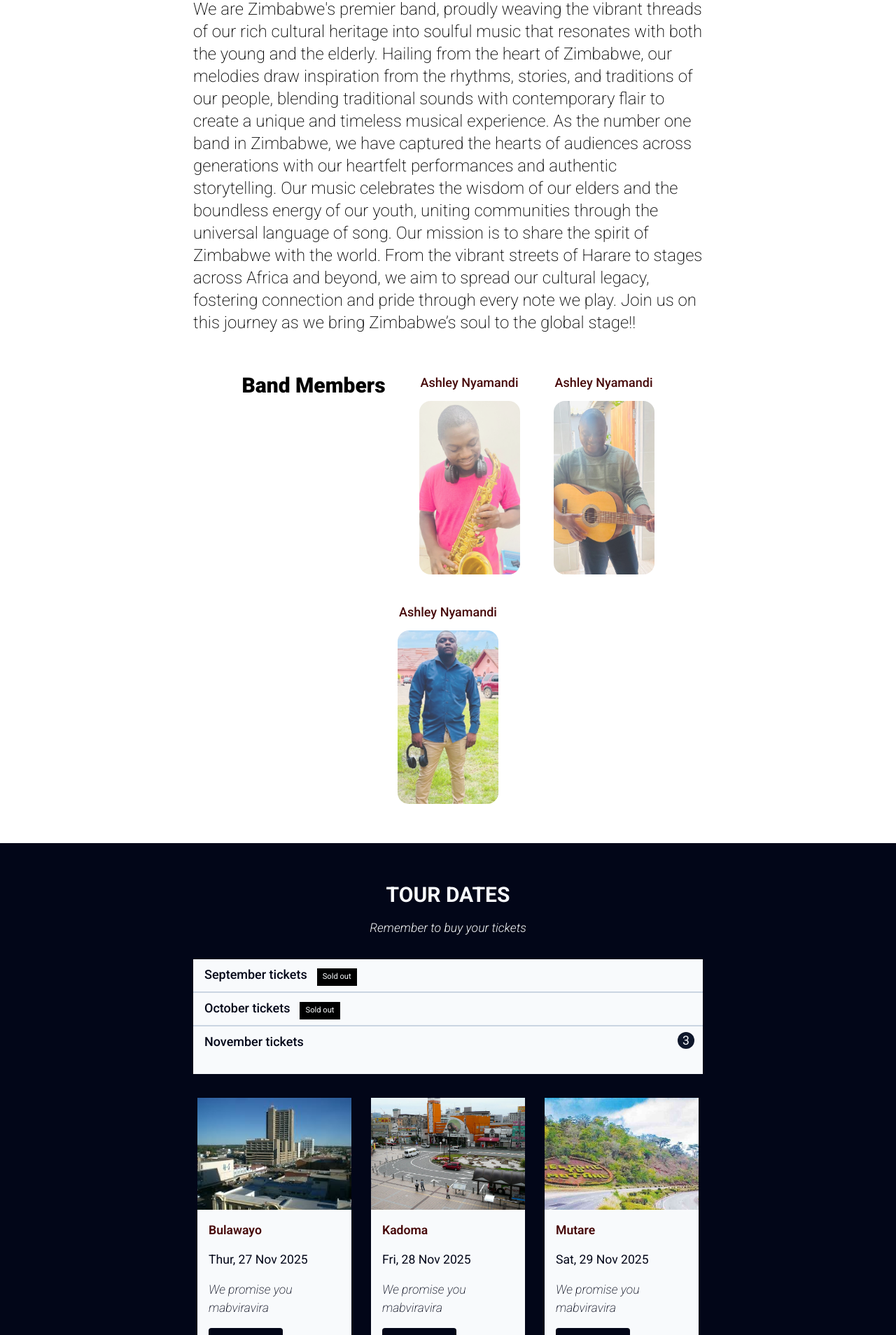
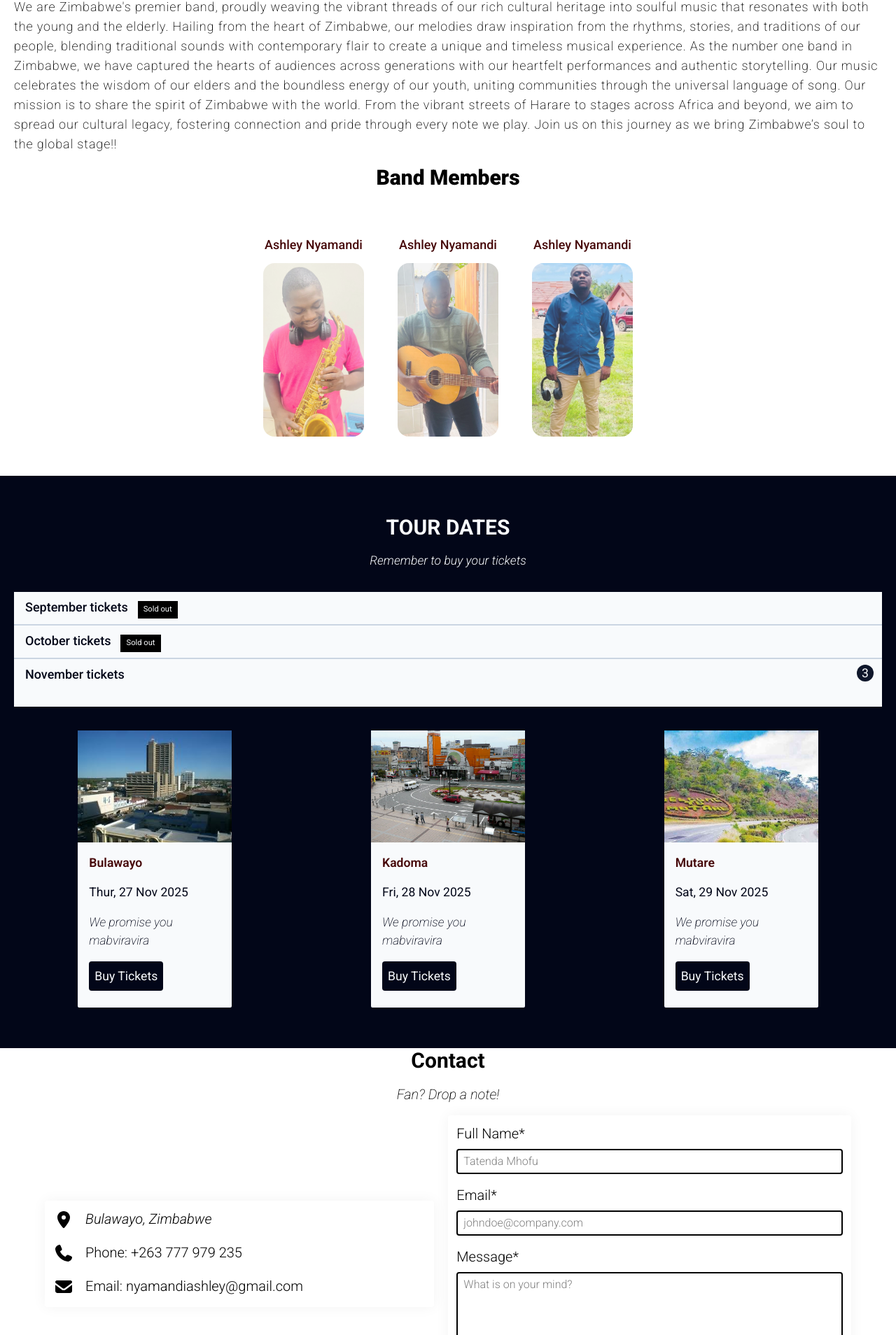
Before and after one commit to AshleyNyamandi/band-website, a React (Vite) app: page / in a window 1280 px wide. Shown: the part 832-2740 px from the top of the page at 70% size. Built offline with nearby package versions, Linux system fonts and the light colour scheme.

Commit message:
fixed font bugs

```diff
--- a/src/components/Container.jsx
+++ b/src/components/Container.jsx
@@ -1,6 +1,6 @@
 export default function Container({ children }) {
     return (
-        <div className='px-2 sm:px-5 py-3 sm:p-14 max-w-3xl mx-auto'>
+        <div className='px-2 sm:px-5 py-3 sm:p-14 max-w-7xl mx-auto'>
             { children }
         </div>
     )
--- a/src/pages/Band.jsx
+++ b/src/pages/Band.jsx
@@ -7,11 +7,11 @@ export default function Band() {
         <section id='band'>
             <Container>
                 <h1 className='text-center font-black text-3xl sm:text-4xl pb-2'>NYMD BAND</h1>
-                <span className='block text-center pb-3 italic font-extralight text-[0.7rem]' >We love music</span>
-                <p className='text-lg lg:text-2xl font-extralight'>We are Zimbabwe's premier band, proudly weaving the vibrant threads of our rich cultural heritage into soulful music that resonates with both the young and the elderly. Hailing from the heart of Zimbabwe, our melodies draw inspiration from the rhythms, stories, and traditions of our people, blending traditional sounds with contemporary flair to create a unique and timeless musical experience. As the number one band in Zimbabwe, we have captured the hearts of audiences across generations with our heartfelt performances and authentic storytelling. Our music celebrates the wisdom of our elders and the boundless energy of our youth, uniting communities through the universal language of song. Our mission is to share the spirit of Zimbabwe with the world. From the vibrant streets of Harare to stages across Africa and beyond, we aim to spread our cultural legacy, fostering connection and pride through every note we play. Join us on this journey as we bring Zimbabwe’s soul to the global stage!!</p>
+                <span className='block text-center pb-3 italic font-extralight text-xs' >We love music</span>
+                <p className='text-lg 2xl:text-xl font-extralight tracking-wider'>We are Zimbabwe's premier band, proudly weaving the vibrant threads of our rich cultural heritage into soulful music that resonates with both the young and the elderly. Hailing from the heart of Zimbabwe, our melodies draw inspiration from the rhythms, stories, and traditions of our people, blending traditional sounds with contemporary flair to create a unique and timeless musical experience. As the number one band in Zimbabwe, we have captured the hearts of audiences across generations with our heartfelt performances and authentic storytelling. Our music celebrates the wisdom of our elders and the boundless energy of our youth, uniting communities through the universal language of song. Our mission is to share the spirit of Zimbabwe with the world. From the vibrant streets of Harare to stages across Africa and beyond, we aim to spread our cultural legacy, fostering connection and pride through every note we play. Join us on this journey as we bring Zimbabwe’s soul to the global stage!!</p>
 
+                <h2 className='text-center font-black text-2xl lg:text-3xl pb-2 mt-4'>Band Members</h2>
                 <div className='pt-14 flex flex-wrap justify-center gap-x-12 gap-y-10'>
-                    <h2 className='text-center font-black text-2xl lg:text-3xl pb-2'>Band Members</h2>
                     {BandMembers.map(member => (
                         <BandMember
                             key={member.id}
--- a/src/pages/Contact.jsx
+++ b/src/pages/Contact.jsx
@@ -1,4 +1,6 @@
+import { useState } from 'react'
 import Container from '../components/Container'
+
 
 import { FontAwesomeIcon } from '@fortawesome/react-fontawesome'
 import { library } from '@fortawesome/fontawesome-svg-core'
@@ -11,8 +13,31 @@ import { fab } from '@fortawesome/free-brands-svg-icons'
 library.add(fas, far, fab)
 
 export default function Contact() {
+        const [result, setResult] = useState("")
+
+    const onSubmit = async (e) => {
+        e.preventDefault()
+        setResult("Sending...")
+
+        const formData = new FormData(e.target)
+        formData.append("access_key", "ac6c0fc1-6ab9-49d0-b336-3f574739398e")
+
+        const res = await fetch("https://api.web3forms.com/submit", {
+            method: "POST",
+            body: formData,
+        }).then(r => r.json())
+
+        if (res.success) {
+            setResult(res.message)
+            e.target.reset()
+        } else {
+            setResult('Submission failed. Try again later')
+            console.error('web3forms:', res)
+        }
+    }
+
     return (
-        <section id='contact' className='text-lg lg:text-2xl lg:font-light'>
+        <section id='contact' className='text-lg lg:text-xl lg:font-light'>
             <div className='w-full max-w-6xl mx-auto    '>
                 <div className='text-center'>
                     <h3 className='pb-4 text-3xl font-bold'>Contact</h3>
@@ -34,11 +59,11 @@ export default function Contact() {
                             <span> Email: nyamandiashley@gmail.com</span>
                         </div>
                     </div>
-                    <form className='grow-2 p-3 rounded-sm shadow-[0_0_20px_rgba(0,0,0,0.05)]'>
+                    <form onSubmit={onSubmit} className='grow-2 p-3 rounded-sm shadow-[0_0_20px_rgba(0,0,0,0.05)]'>
                         <div className='flex flex-col mb-4'>
-                            <label htmlFor='name'>Full Name<span aria-hidden="true">*</span></label>
+                            <label className='mb-2' htmlFor='name'>Full Name<span aria-hidden="true">*</span></label>
                             <input
-                                className='border-2 border-black focus:border-4 rounded-sm px-2 py-1'
+                                className='border-2 border-black focus:border-4 rounded-sm px-2 py-1 text-base'
                                 type='text'
                                 id='name'
                                 placeholder='Tatenda Mhofu'
@@ -46,8 +71,8 @@ export default function Contact() {
                             />
                         </div>
                         <div className='flex flex-col mb-4'>
-                            <label htmlFor='email'>Email<span aria-hidden="true">*</span></label>
-                            <input className='border-2 border-black focus:border-4 rounded-sm px-2 py-1'
+                            <label className='mb-2' htmlFor='email'>Email<span aria-hidden="true">*</span></label>
+                            <input className='border-2 border-black focus:border-4 rounded-sm px-2 py-1 text-base'
                                 type='email'
                                 id='email'
                                 placeholder='johndoe@company.com'
@@ -55,16 +80,17 @@ export default function Contact() {
                             />
                         </div>
                         <div className='flex flex-col mb-4'>
-                            <label htmlFor='message'>Message<span aria-hidden="true">*</span></label>
+                            <label className='mb-2' htmlFor='message'>Message<span aria-hidden="true">*</span></label>
                             <textarea
-                                className='border-2 border-black focus:border-4 rounded-sm px-2 py-1 resize-none w-full h-24'
+                                className='border-2 border-black focus:border-4 rounded-sm px-2 py-1 resize-none w-full h-24 text-base'
                                 id='message'
                                 placeholder='What is on your mind?'
                                 required>
                             </textarea>
                         </div>
 
-                        <button type='submit' className='bg-slate-950 text-slate-50 py-2 px-4 max-w-fit hover:bg-slate-300 hover:text-slate-950 active:bg-slate-300  active:text-slate-950 focus:bg-slate-300 focus:text-slate-950 rounded-sm mt-3 sm:text-2xl'>Send</button>
+                        <button type='submit' className='bg-slate-950 text-slate-50 py-2 px-4 max-w-fit hover:bg-slate-300 hover:text-slate-950 active:bg-slate-300  active:text-slate-950 focus:bg-slate-300 focus:text-slate-950 rounded-sm mt-3 lg:text-2xl mr-6'>Send</button>
+                        <span>{result}</span>
                     </form>
                 </div>
             </div>
```
